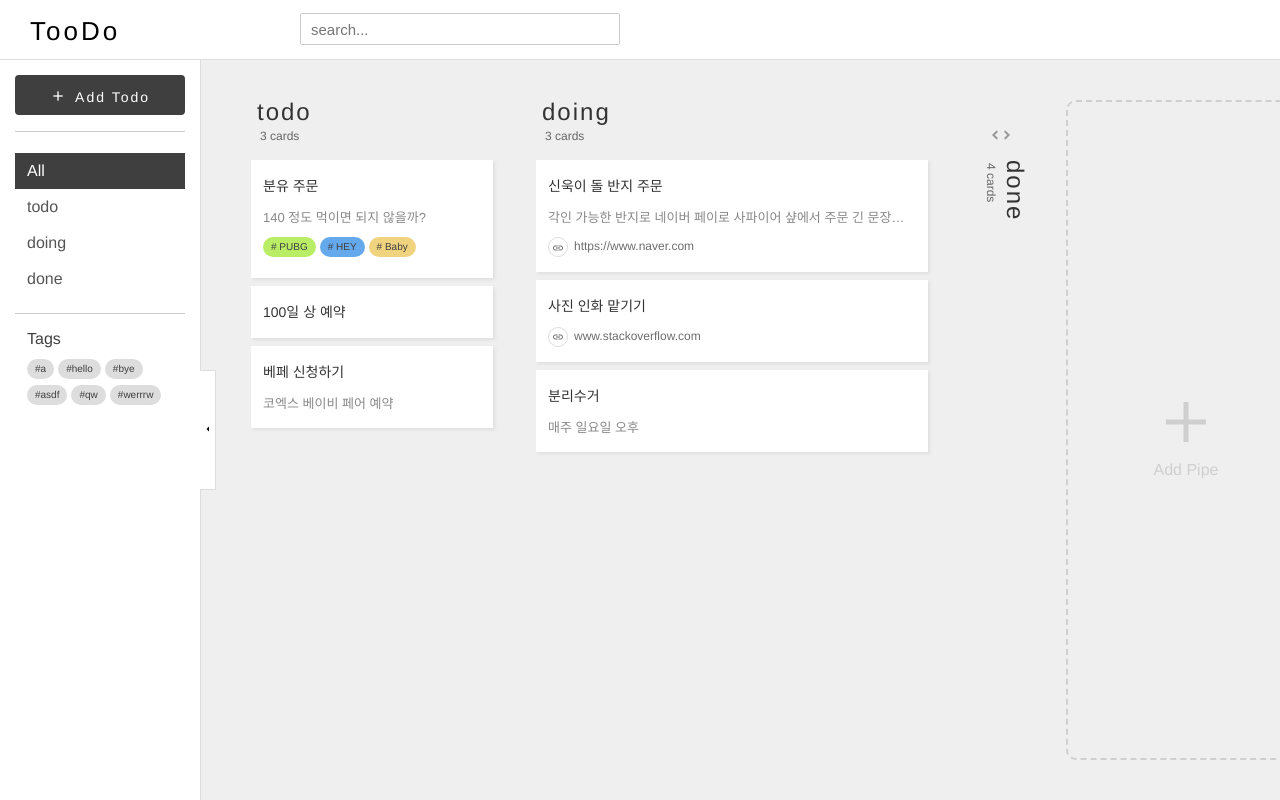
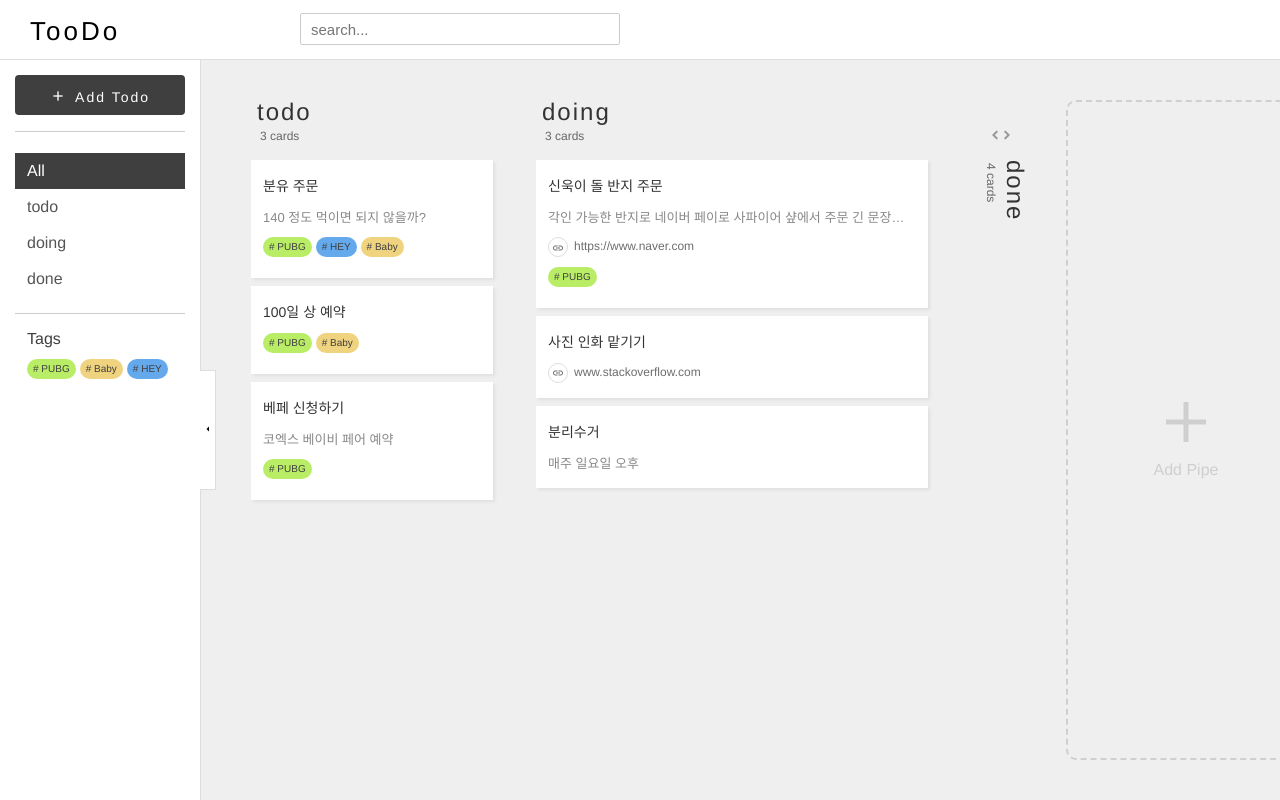
Before and after one commit to Smithoo/too-do, a Vue app: page /#/board/all in a window 1280 px wide. Built offline with nearby package versions, Linux system fonts and the light colour scheme.

Commit message:
feat: gether tags and sort them

```diff
--- a/src/api/dummy-data.js
+++ b/src/api/dummy-data.js
@@ -21,12 +21,19 @@ export const dummyData = [
                 title: '100일 상 예약',
                 date: '2018-11-22 12:00:00',
                 due: '2018-11-23',
+                tags: [
+                    { label: 'PUBG', color: '#b9ed65' },
+                    { label: 'Baby', color: '#efd37f' },
+                ],
             },
             {
                 id: 'card3',
                 title: '베페 신청하기',
                 desc: '코엑스 베이비 페어 예약',
                 date: '2018-11-22 12:00:00',
+                tags: [
+                    { label: 'PUBG', color: '#b9ed65' },
+                ],
             },
         ],
     },
@@ -42,6 +49,9 @@ export const dummyData = [
                 date: '2018-11-22 12:00:00',
                 url: 'https://www.naver.com',
                 due: '2018-11-23',
+                tags: [
+                    { label: 'PUBG', color: '#b9ed65' },
+                ],
             },
             {
                 id: 'card7',
--- a/src/stores/board.js
+++ b/src/stores/board.js
@@ -10,6 +10,29 @@ export default {
         cards: (state) => (id) => {
             const targetPipe = state.pipes.find((pipe) => pipe.id === id);
             return targetPipe.cards;
+        },
+        tags(state) {
+            const result = {};
+            state.pipes.forEach((pipe) => {
+                pipe.cards.forEach((card) => {
+                    const tags = card.tags;
+                    if (tags) {
+                        tags.forEach((tag) => {
+                            const label = tag.label;
+                            if (result[label]) {
+                                result[label].count = result[label].count + 1;
+                            } else {
+                                result[label] = {
+                                    ...tag,
+                                    count: 1,
+                                };
+                            }
+                        });
+                    }
+                });
+            });
+
+            return result;
         },
         pipeMetas(state) {
             return state.pipes.map((pipe) => ({ id: pipe.id, name: pipe.name }));
--- a/src/views/common/tag.vue
+++ b/src/views/common/tag.vue
@@ -26,7 +26,7 @@ export default {
 
 <style scoped>
 .tag {
-    padding: 6px 8px 4px 8px;
+    padding: 6px 6px 4px 6px;
     border: 0;
     border-radius: 12px;
     height: 10px;
--- a/src/views/components/board/side-panel/tags.vue
+++ b/src/views/components/board/side-panel/tags.vue
@@ -2,7 +2,12 @@
     <div class="tags">
         <h4>Tags</h4>
         <div class="tag-container">
-            <tag v-for="tag in tags" :key="tag">{{ tag }}</tag>
+            <tag v-for="tag in tags"
+                :key="tag.label"
+                :color="tag.color"
+            >
+                {{ tag.label }}
+            </tag>
         </div>
     </div>
 </template>
@@ -11,10 +16,13 @@
 import Tag from '@/views/common/tag.vue';
 
 export default {
-    data() {
-        return {
-            tags: ['a', 'hello', 'bye', 'asdf', 'qw', 'werrrw'],
-        };
+    computed: {
+        tags() {
+            const getheredTags = this.$store.getters['board/tags'];
+            return Object.values(getheredTags).slice().sort((a, b) => {
+                return b.count - a.count;
+            });
+        },
     },
     components: {
         Tag,
```
